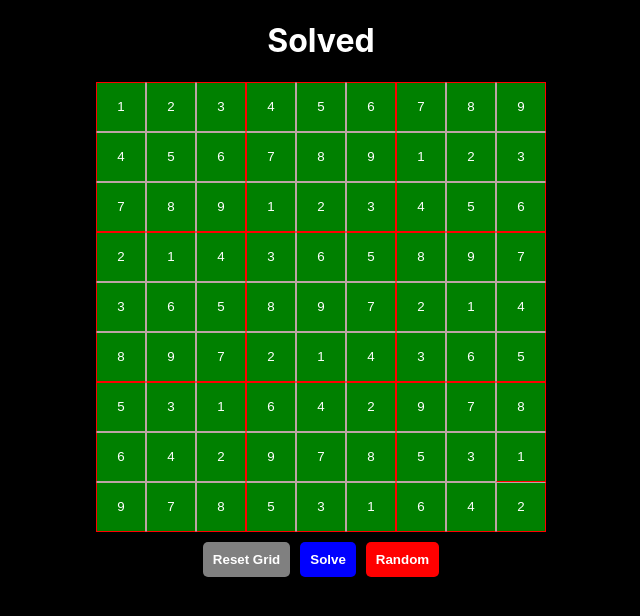
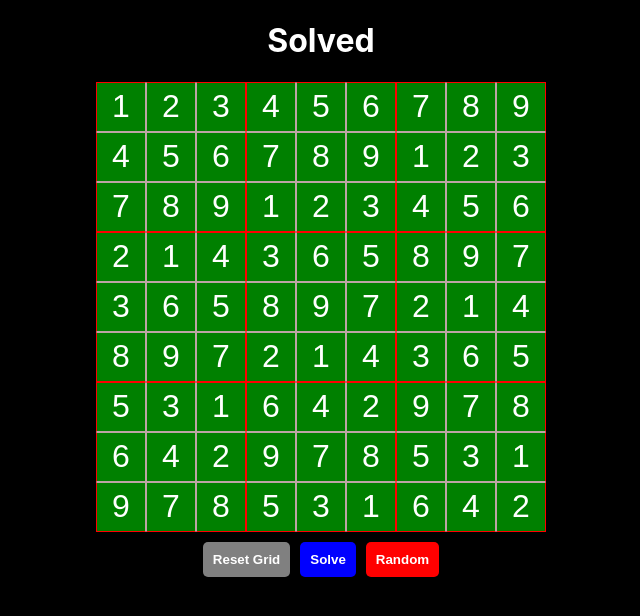
Before and after one commit to Expressionless-Ball-Thing/Sudoku-solver-thing, a React (Create React App) app in the folder sudoku/: page / in a window 1280 px wide. Both pictures are taken after a click on the button "Solve". Shown: the top 616 px of the page, without its empty margins (319-959 px from the left). Built offline with nearby package versions, Linux system fonts and the light colour scheme; the HTML template or start-up script is replaced by a standard one.

Commit message:
You can now change highlighted cell by keypress.

```diff
--- a/sudoku/package.json
+++ b/sudoku/package.json
@@ -3,7 +3,6 @@
   "version": "0.1.0",
   "private": true,
   "dependencies": {
-    "@material-ui/core": "^4.12.4",
     "@testing-library/jest-dom": "^5.16.4",
     "@testing-library/react": "^13.2.0",
     "@testing-library/user-event": "^13.5.0",
--- a/sudoku/src/App.css
+++ b/sudoku/src/App.css
@@ -28,7 +28,6 @@ body {
     display: grid;
     justify-content: center;
     align-content: center;
-    grid-template-columns: repeat(9, auto);
 }
 
 .Buttonspace {
@@ -46,6 +45,7 @@ body {
 }
 
 .cell {
+    font-size: xx-large;
     width: 50px;
     height: 50px;
     background-color: black;;
@@ -56,25 +56,10 @@ body {
     color: white;
 }
 
-.cell:nth-child(n+19):nth-child(-n+27) {
+.row:nth-child(3n) .cell {
     border-bottom: 1px solid red;
 }
-
-.cell:nth-child(n+46):nth-child(-n+54) {
-    border-bottom: 1px solid red;
-}
-
-.cell:nth-child(n+72) {
-    border-bottom: 1px solid red;
-}
-
-.cell:nth-child(n+28):nth-child(-n+36) {
-    border-top: 1px solid red;
-}
-.cell:nth-child(n+55):nth-child(-n+63) {
-    border-top: 1px solid red;
-}
-.cell:nth-child(-n+9) {
+.row:nth-child(3n+1) .cell {
     border-top: 1px solid red;
 }
 
--- a/sudoku/src/App.js
+++ b/sudoku/src/App.js
@@ -22,21 +22,61 @@ function App() {
   const [clickedcell, setclickedcell] = useState(0);
   const [completed, setcompleted] = useState(false);
 
-  const updatecell = (event) => {
-    var value = parseInt(event.target.value)
-    if (isNaN(value)) {value = null}
-    var pos = parseInt(event.target.id)
-    /* var value = parseInt(event.key)
-    var pos = parseInt(clickedcell) */
-    var row = Math.floor(pos/grid.length)
-    var col = pos % grid.length
-    var temp_grid = [...grid]
+  const updatehighlightcell = (key) => {
+    let cellcount = Math.pow(grid.length,2)
+    let newclickedcell
+    if (key === "ArrowUp") {
+      newclickedcell = (clickedcell - grid.length) % cellcount;
+    } else if (key === "ArrowDown") {
+      newclickedcell = (clickedcell + grid.length) % cellcount;
+    } else if (key === "ArrowLeft") {
+      newclickedcell = (clickedcell - 1) % cellcount;
+    } else {
+      newclickedcell = (clickedcell + 1) % cellcount;
+    }
+    newclickedcell = (newclickedcell < 0) ? cellcount + newclickedcell : newclickedcell
 
-    if (value !== null && possible(row, col, value, grid)) {
-      temp_grid[row][col] = value
+    setclickedcell(newclickedcell)
+  }
+
+  const deletecell = (key) => {
+    let pos = parseInt(clickedcell)
+    let row = Math.floor(pos/grid.length)
+    let col = pos % grid.length
+    let temp_grid = [...grid]
+    temp_grid[row][col] = null
+    setgrid(temp_grid)
+  }
+
+  const handleKeyDown = (event) => {
+    let arrowkeys = ["ArrowRight", "ArrowUp", "ArrowDown", "ArrowLeft"]
+    let deletekeys = ["Backspace", "Delete"]
+    if (arrowkeys.includes(event.key) === true) {
+      updatehighlightcell(event.key)
+    } else if (deletekeys.includes(event.key)) {
+      deletecell(event.key)
     } else {
-      temp_grid[row][col] = null
+      updatecell(event.key)
     }
+  };
+
+  React.useEffect(() => {
+    window.addEventListener('keydown', handleKeyDown);
+    // cleanup this component
+    return () => {
+      window.removeEventListener('keydown', handleKeyDown);
+    };
+  });
+
+
+  const updatecell = (value) => {
+    value = parseInt(value)
+    if (isNaN(value) || value === 0) {value = null}
+    let pos = parseInt(clickedcell)
+    let row = Math.floor(pos/grid.length)
+    let col = pos % grid.length
+    let temp_grid = [...grid]
+    temp_grid[row][col] = (value !== null && possible(row, col, value, grid)) ? value : temp_grid[row][col]
     setgrid(temp_grid)
     if (solved(temp_grid)) {
       setcompleted(true)
@@ -59,23 +99,19 @@ function App() {
   }
 
   const reset = () => {
-    setgrid([
-      [n, n, n, n, n, n, n, n, n],
-      [n, n, n, n, n, n, n, n, n],
-      [n, n, n, n, n, n, n, n, n],
-      [n, n, n, n, n, n, n, n, n],
-      [n, n, n, n, n, n, n, n, n],
-      [n, n, n, n, n, n, n, n, n],
-      [n, n, n, n, n, n, n, n, n],
-      [n, n, n, n, n, n, n, n, n],
-      [n, n, n, n, n, n, n, n, n],
-    ])
+    var temp_grid = [...grid]
+    for (let row = 0; row < temp_grid.length; row++) {
+      for (let col = 0; col < temp_grid.length; col++) {
+        temp_grid[row][col] = n;
+      }
+    }
+    setgrid(temp_grid)
     setcompleted(false)
   }
 
   return (
     <div>
-      <Grid grid={grid} update={updatecell} click={highlightcell} clicked={clickedcell} complete={completed}/>
+      <Grid grid={grid} click={highlightcell} clicked={clickedcell} complete={completed}/>
       <Buttons reset={reset} solve={solvesudoku}/>
     </div>
   );
--- a/sudoku/src/Components/Grid.jsx
+++ b/sudoku/src/Components/Grid.jsx
@@ -1,8 +1,9 @@
 import React from "react";
 
 function Grid(props) {
-  const items = [];
+  const rowitems = [];
   for (let row = 0; row < props.grid.length; row++) {
+    const colitems = []
     for (let col = 0; col < props.grid.length; col++) {
       let stuff = row * props.grid.length + col;
       var classset = "cell";
@@ -10,22 +11,16 @@ function Grid(props) {
         classset = "cell clicked";
       }
       if (props.complete === true) {
-        items.push(
-          <input
-            key={stuff}
-            readOnly
-            className="cell solved"
-            id={stuff}
-            value={props.grid[row][col]}
-          />
+        colitems.push(
+          <input key={stuff} disabled className="cell solved" id={stuff} value={props.grid[row][col]} tabIndex="-1"/>
         );
       } else {
-        items.push(
-          <input
+        colitems.push(
+          <input readOnly
             key={stuff}
+            tabIndex="-1"
             maxLength={1}
             onClick={props.click}
-            onChange={props.update}
             className={classset}
             id={stuff}
             value={props.grid[row][col] === null ? "" : props.grid[row][col]}
@@ -33,7 +28,10 @@ function Grid(props) {
         );
       }
     }
+    rowitems.push(colitems)
   }
+
+  const gridlist = rowitems.map((cols) => <div className="row">{cols}</div>)
 
   const completion =
     props.complete === "unsolvable"
@@ -48,7 +46,7 @@ function Grid(props) {
         <h1>{completion}</h1>
       </div>
 
-      <div className="Gridspace">{items}</div>
+      <div className="Gridspace">{gridlist}</div>
     </div>
   );
 }
```
